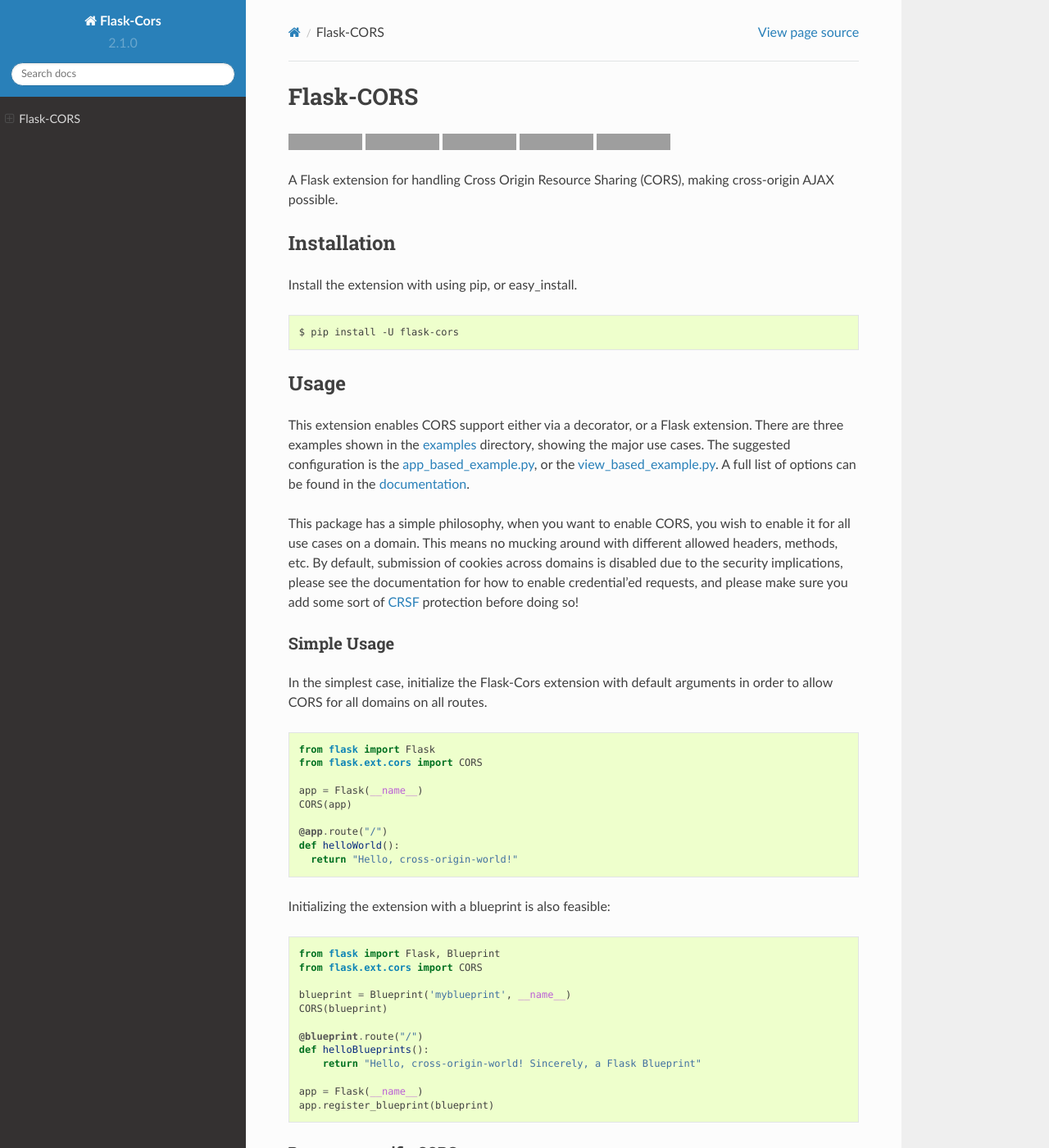
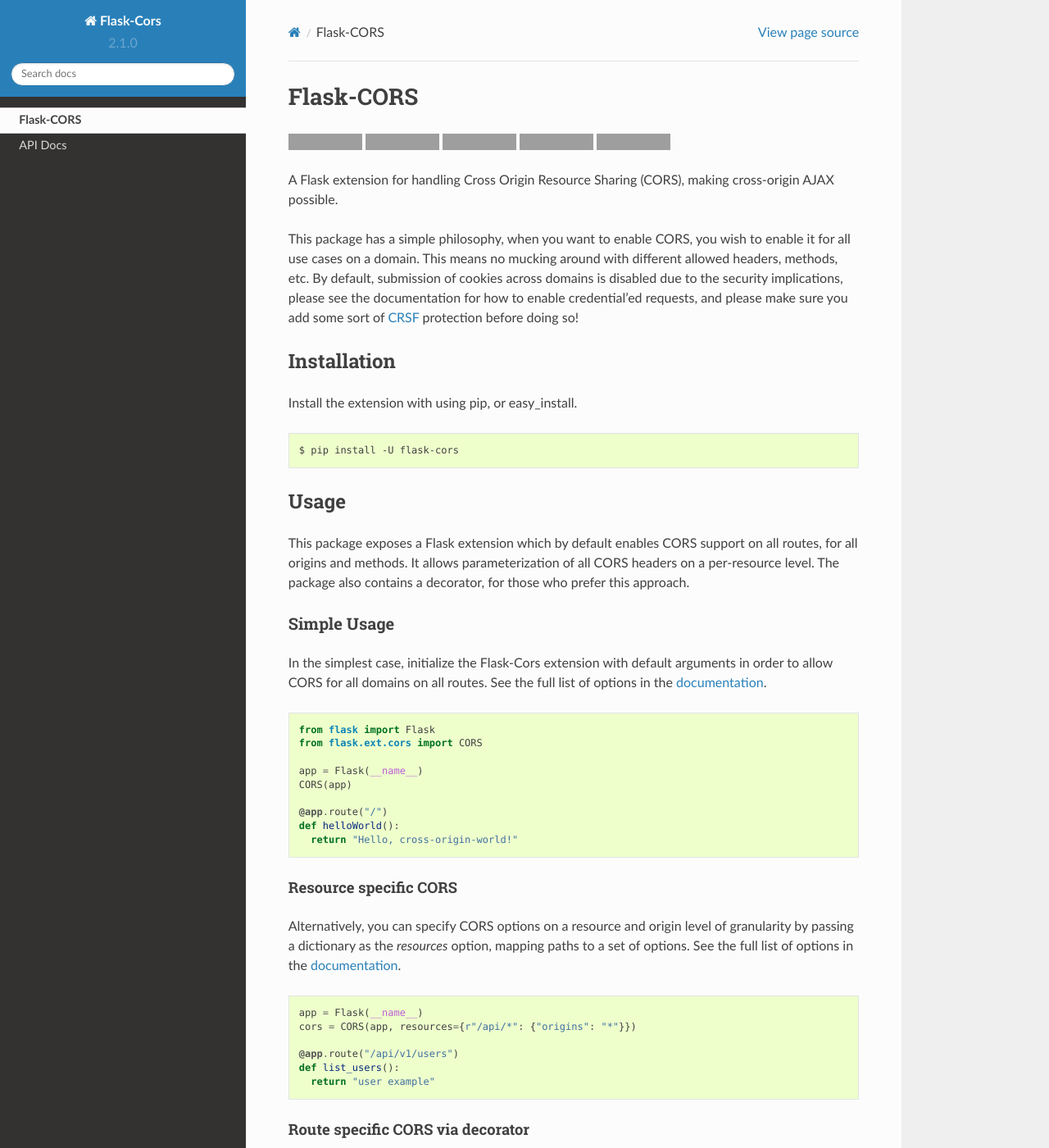
Before and after one commit to corydolphin/flask-cors, a Sphinx documentation site: the page built from docs/index.rst, in a window 1280 px wide and 1400 px high. Shown: the whole window at 82% size. Built offline with Sphinx 7.4.7 and the Read the Docs theme 2.0.0, drawn with Linux system fonts in a browser that asks for light colours; some of the changed text lies outside the part shown; grey boxes are pictures that could not be loaded.

Commit message:
Include class documentation in sphinx docs, and improve consistency and documentation

```diff
--- a/README.rst
+++ b/README.rst
@@ -6,6 +6,15 @@ Flask-CORS
 
 A Flask extension for handling Cross Origin Resource Sharing (CORS),
 making cross-origin AJAX possible.
+
+This package has a simple philosophy, when you want to enable CORS, you
+wish to enable it for all use cases on a domain. This means no mucking
+around with different allowed headers, methods, etc. By default,
+submission of cookies across domains is disabled due to the security
+implications, please see the documentation for how to enable
+credential'ed requests, and please make sure you add some sort of
+`CRSF <http://en.wikipedia.org/wiki/Cross-site_request_forgery>`__
+protection before doing so!
 
 Installation
 ------------
@@ -19,31 +28,14 @@ Install the extension with using pip, or easy\_install.
 Usage
 -----
 
-This extension enables CORS support either via a decorator, or a Flask
-extension. There are three examples shown in the
-`examples <https://github.com/corydolphin/flask-cors/tree/master/examples>`__
-directory, showing the major use cases. The suggested configuration is
-the
-`app\_based\_example.py <https://github.com/corydolphin/flask-cors/blob/master/examples/app_based_example.py>`__,
-or the
-`view\_based\_example.py <https://github.com/corydolphin/flask-cors/blob/master/examples/view_based_example.py>`__.
-A full list of options can be found in the
-`documentation <http://flask-cors.readthedocs.org/en/latest/>`__.
-
-This package has a simple philosophy, when you want to enable CORS, you
-wish to enable it for all use cases on a domain. This means no mucking
-around with different allowed headers, methods, etc. By default,
-submission of cookies across domains is disabled due to the security
-implications, please see the documentation for how to enable
-credential'ed requests, and please make sure you add some sort of
-`CRSF <http://en.wikipedia.org/wiki/Cross-site_request_forgery>`__
-protection before doing so!
+This package exposes a Flask extension which by default enables CORS support on all routes, for all origins and methods. It allows parameterization of all CORS headers on a per-resource level. The package also contains a decorator, for those who prefer this approach.
 
 Simple Usage
 ~~~~~~~~~~~~
 
 In the simplest case, initialize the Flask-Cors extension with default
-arguments in order to allow CORS for all domains on all routes.
+arguments in order to allow CORS for all domains on all routes. See the
+full list of options in the `documentation <http://flask-cors.corydolphin.com/en/latest/api.html#extension>`__.
 
 .. code:: python
 
@@ -58,30 +50,13 @@ arguments in order to allow CORS for all domains on all routes.
     def helloWorld():
       return "Hello, cross-origin-world!"
 
-Initializing the extension with a blueprint is also feasible:
-
-.. code:: python
-
-
-    from flask import Flask, Blueprint
-    from flask.ext.cors import CORS
-
-    blueprint = Blueprint('myblueprint', __name__)
-    CORS(blueprint)
-
-    @blueprint.route("/")
-    def helloBlueprints():
-        return "Hello, cross-origin-world! Sincerely, a Flask Blueprint"
-
-    app = Flask(__name__)
-    app.register_blueprint(blueprint)
-
 Resource specific CORS
 ^^^^^^^^^^^^^^^^^^^^^^
 
 Alternatively, you can specify CORS options on a resource and origin
-level of granularity by passing a dictionary as the 'resources' option,
-mapping paths to a set of options.
+level of granularity by passing a dictionary as the `resources` option,
+mapping paths to a set of options. See the
+full list of options in the `documentation <http://flask-cors.corydolphin.com/en/latest/api.html#extension>`__.
 
 .. code:: python
 
@@ -97,7 +72,8 @@ Route specific CORS via decorator
 
 This extension also exposes a simple decorator to decorate flask routes
 with. Simply add ``@cross_origin()`` below a call to Flask's
-``@app.route(..)`` to allow CORS on a given route.
+``@app.route(..)`` to allow CORS on a given route. See the
+full list of options in the `decorator documentation <http://flask-cors.corydolphin.com/en/latest/api.html#decorator>`__.
 
 .. code:: python
 
@@ -106,26 +82,11 @@ with. Simply add ``@cross_origin()`` below a call to Flask's
     def helloWorld():
       return "Hello, cross-origin-world!"
 
-Logging
-^^^^^^^
-
-Flask-Cors uses standard Python logging, using the logger name
-'``app.logger_name``.cors'. The app's logger name attribute is usually
-the same as the name of the app. You can read more about logging from
-`Flask's
-documentation <http://flask.pocoo.org/docs/0.10/errorhandling/>`__.
-
-.. code:: python
-
-    import logging
-    # make your awesome app
-    logging.basicConfig(level=logging.INFO)
-
 Documentation
 -------------
 
 For a full list of options, please see the full
-`documentation <http://flask-cors.readthedocs.org/en/latest/>`__
+`documentation <http://flask-cors.corydolphin.com/en/latest/>`__
 
 Tests
 -----
@@ -152,11 +113,11 @@ Ronacher.
 
 .. |Build Status| image:: https://api.travis-ci.org/corydolphin/flask-cors.svg?branch=master
    :target: https://travis-ci.org/corydolphin/flask-cors
-.. |Latest Version| image:: https://pypip.in/version/Flask-Cors/badge.svg
+.. |Latest Version| image:: https://img.shields.io/pypi/v/Flask-Cors.svg
    :target: https://pypi.python.org/pypi/Flask-Cors/
-.. |Downloads| image:: https://pypip.in/download/Flask-Cors/badge.svg
+.. |Downloads| image:: https://img.shields.io/pypi/dm/Flask-Cors.svg
    :target: https://pypi.python.org/pypi/Flask-Cors/
-.. |Supported Python versions| image:: https://pypip.in/py_versions/Flask-Cors/badge.svg
+.. |Supported Python versions| image:: https://img.shields.io/pypi/pyversions/Flask-Cors.svg
+   :target: https://img.shields.io/pypi/pyversions/Flask-Cors.svg
+.. |License| image:: http://img.shields.io/:license-mit-blue.svg
    :target: https://pypi.python.org/pypi/Flask-Cors/
-.. |License| image:: https://pypip.in/license/Flask-Cors/badge.svg
-   :target: https://pypi.python.org/pypi/Flask-Cors/
--- /dev/null
+++ b/docs/api.rst
@@ -0,0 +1,50 @@
+API Docs
+==========
+
+This package exposes a Flask extension which by default enables CORS support on all routes, for all origins and methods. It allows parameterization of all CORS headers on a per-resource level. The package also contains a decorator, for those who prefer this approach.
+
+Extension
+~~~~~~~~~
+
+This is the suggested approach to enabling CORS. The default configuration
+will work well for most use cases.
+
+.. autoclass:: flask_cors.CORS
+
+Decorator
+~~~~~~~~~
+
+If the `CORS` extension does not satisfy your needs, you may find the
+decorator useful. It shares options with the extension, and should be simple
+to use.
+
+.. autofunction:: flask_cors.cross_origin
+
+
+Using `CORS` with Blueprints
+~~~~~~~~~~~~~~~~~~~~~~~~~~~~~
+
+Flask-CORS supports blueprints out of the box. Simply pass a `blueprint`
+instance to the CORS extension, and everything will just work.
+
+.. literalinclude:: ../examples/blueprints_based_example.py
+  :language: python
+  :lines: 23-
+
+
+Examples
+~~~~~~~~~
+
+Using the `CORS` extension
+^^^^^^^^^^^^^^^^^^^^^^^^^^^
+.. literalinclude:: ../examples/app_based_example.py
+   :language: python
+   :lines: 29-
+
+
+Using the `cross_origins` decorator
+^^^^^^^^^^^^^^^^^^^^^^^^^^^^^^^^^^^
+
+.. literalinclude:: ../examples/view_based_example.py
+   :language: python
+   :lines: 27-
--- a/docs/index.rst
+++ b/docs/index.rst
@@ -1 +1,8 @@
 .. include:: ../README.rst
+
+.. toctree::
+   :hidden:
+   :name: mastertoc
+
+   self
+   api
```
Also changed, not shown: 3 other files.
